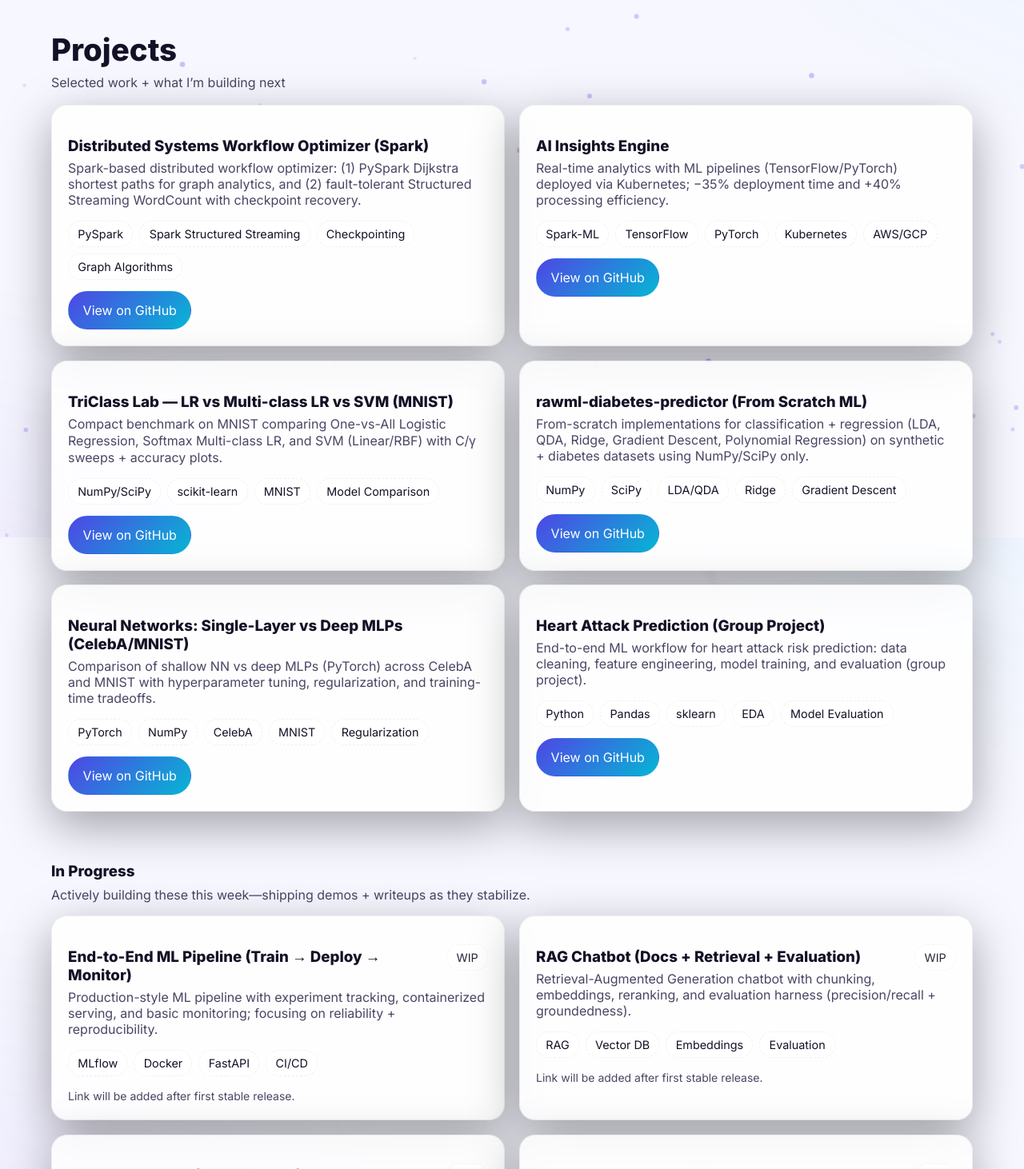
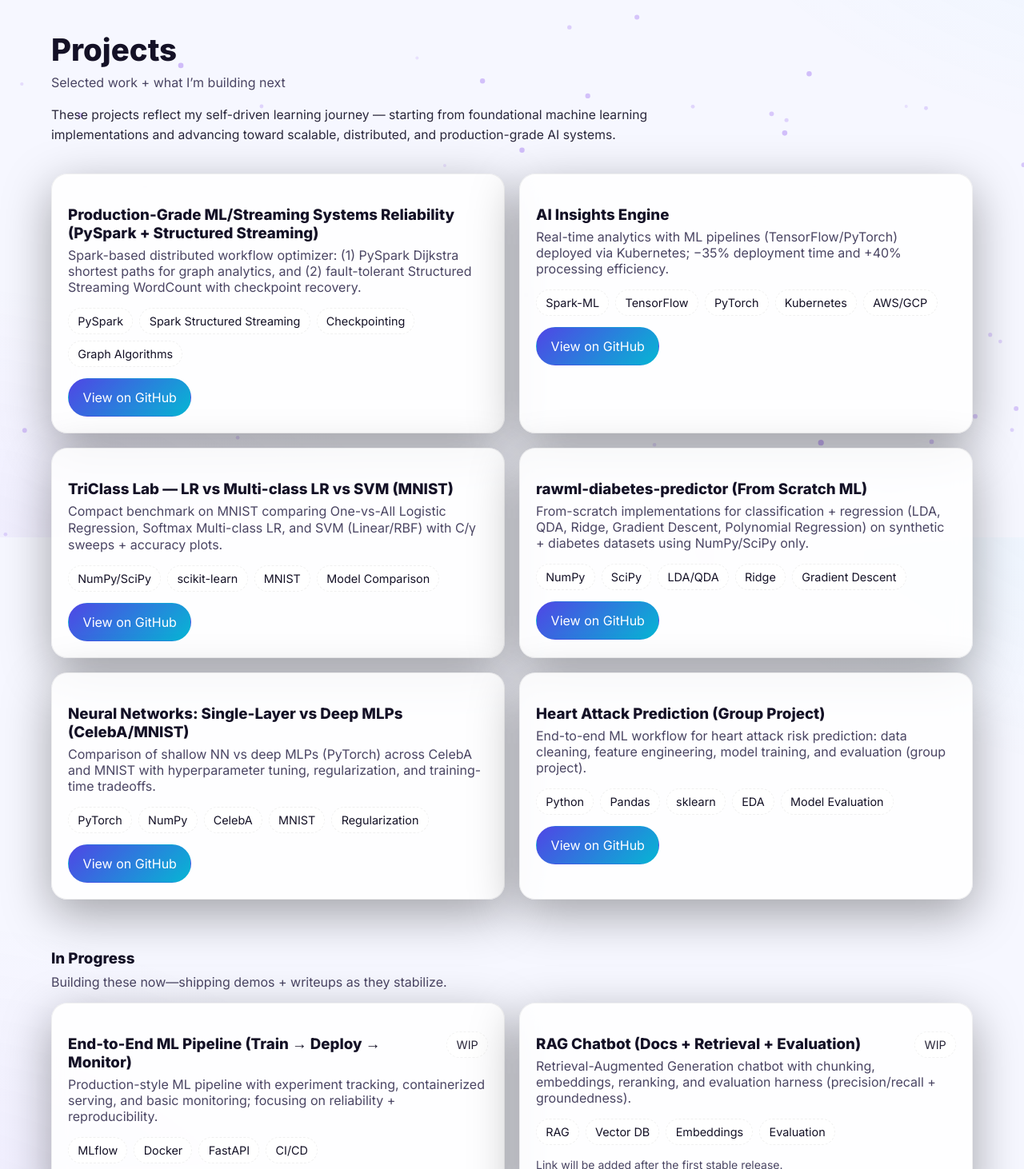
Before and after one commit to BharathraajNagarajan/Bharath-portfolio, a React (Vite) app: page /projects in a window 1280 px wide. Shown: the part 128-1590 px from the top of the page at 80% size. Built offline with nearby package versions, Linux system fonts and the light colour scheme.

Commit message:
Update project names and improve text clarity

```diff
--- a/src/pages/Projects.jsx
+++ b/src/pages/Projects.jsx
@@ -9,7 +9,7 @@ import Section from '../components/SectionWrapper.jsx'
 
 const shipped = [
   {
-    name: "Distributed Systems Workflow Optimizer (Spark)",
+    name: "Production-Grade ML/Streaming Systems Reliability (PySpark + Structured Streaming)",
     description:
       "Spark-based distributed workflow optimizer: (1) PySpark Dijkstra shortest paths for graph analytics, and (2) fault-tolerant Structured Streaming WordCount with checkpoint recovery.",
     stack: ["PySpark", "Spark Structured Streaming", "Checkpointing", "Graph Algorithms"],
@@ -114,7 +114,22 @@ function TiltCard({ children }) {
 export default function Projects() {
   return (
     <Section title="Projects" subtitle="Selected work + what I’m building next">
-      {/* Shipped */}
+      {/* ✅ This line is guaranteed visible (doesn't rely on .mute styles) */}
+      <div
+        style={{
+          maxWidth: 860,
+          margin: "0 0 18px 0",
+          opacity: 0.9,
+          lineHeight: 1.6,
+          fontSize: "0.98rem"
+        }}
+      >
+        These projects reflect my self-driven learning journey — starting from foundational
+        machine learning implementations and advancing toward scalable, distributed, and
+        production-grade AI systems.
+      </div>
+
+      {/* Shipped projects */}
       <div className="grid two">
         {shipped.map((p, i) => (
           <TiltCard key={i}>
@@ -136,11 +151,11 @@ export default function Projects() {
         ))}
       </div>
 
-      {/* In Progress */}
+      {/* In progress */}
       <div style={{ marginTop: 26 }}>
         <h3 style={{ marginBottom: 8 }}>In Progress</h3>
         <p className="mute" style={{ marginTop: 0 }}>
-          Actively building these this week—shipping demos + writeups as they stabilize.
+          Building these now—shipping demos + writeups as they stabilize.
         </p>
 
         <div className="grid two">
@@ -166,7 +181,7 @@ export default function Projects() {
                   </a>
                 ) : (
                   <span className="mute" style={{ fontSize: 14 }}>
-                    Link will be added after first stable release.
+                    Link will be added after the first stable release.
                   </span>
                 )}
               </div>
```
